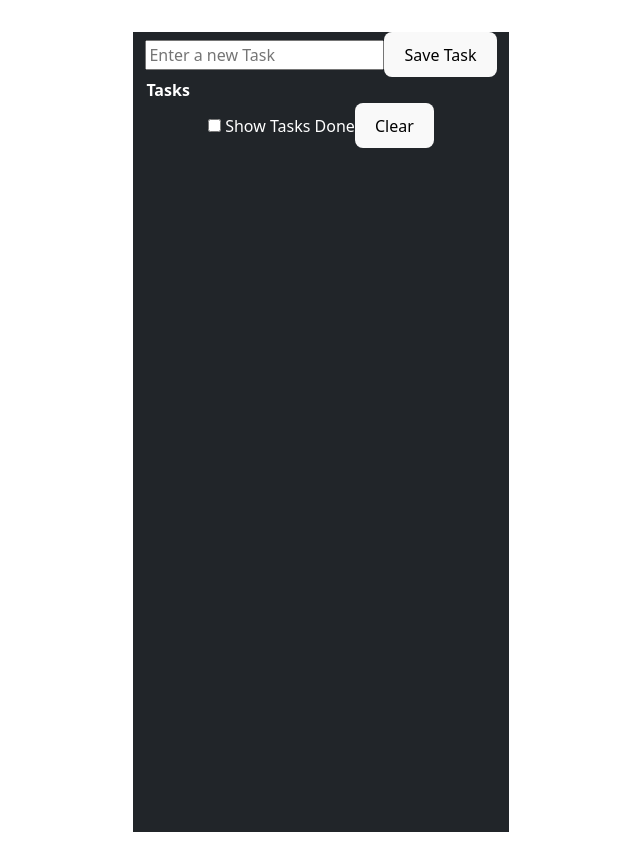
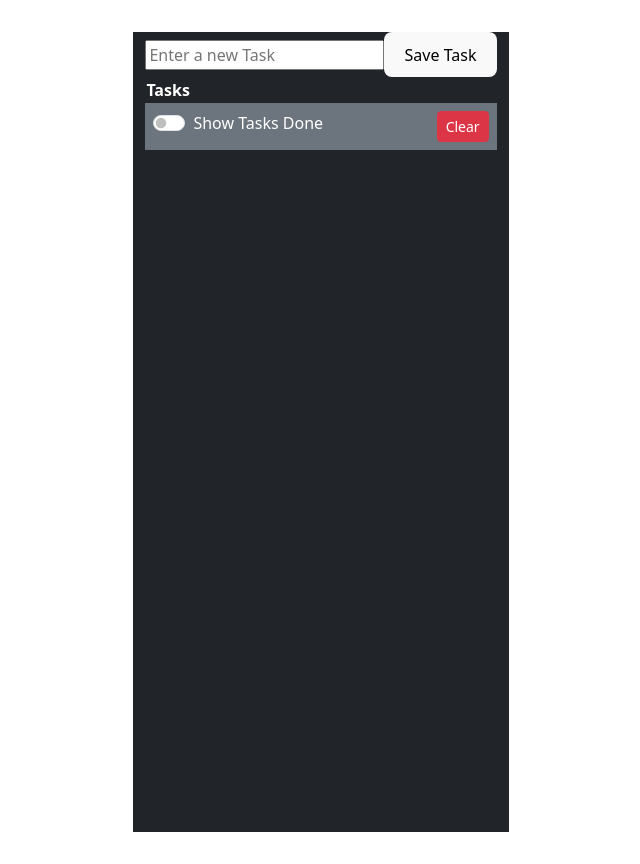
Before and after one commit to Erik161/REACT-Taskapp-localstorage, a React (Vite) app: page / in a window 1280 px wide. Shown: the whole page, without its empty margins (319-959 px from the left). Built offline with nearby package versions, Linux system fonts and the light colour scheme.

Commit message:
SweetAlert2 was installed for notification modal to delete tasks

```diff
--- a/package.json
+++ b/package.json
@@ -11,7 +11,9 @@
   "dependencies": {
     "bootstrap": "5.2.0",
     "react": "^18.2.0",
-    "react-dom": "^18.2.0"
+    "react-dom": "^18.2.0",
+    "sweetalert2": "^11.7.3",
+    "sweetalert2-react-content": "^5.0.7"
   },
   "devDependencies": {
     "@types/react": "^18.0.15",
--- a/src/components/VisibilityControl.jsx
+++ b/src/components/VisibilityControl.jsx
@@ -1,25 +1,53 @@
 import React from 'react'
+import Swal from 'sweetalert2';
+import withReactContent from 'sweetalert2-react-content';
+
+
+const MySwal = withReactContent(Swal);
+
 
 const VisibilityControl = ({isChecked, setShowCompleted, cleanTasks}) => {
 
 
     const handleDelete = () => {
-        if (window.confirm(`Are you sure you want to delete all ?`)) {
+      MySwal.fire({
+        title: 'Are you sure?',
+        text: "You won't be able to revert this!",
+        icon: 'warning',
+        showCancelButton: true,
+        confirmButtonColor: '#3085d6',
+        cancelButtonColor: '#d33',
+        confirmButtonText: 'Yes, delete all tasks!',
+      }).then((result) => {
+        if (result.isConfirmed) {
           cleanTasks();
+          MySwal.fire(
+            'Deleted!',
+            'All tasks have been deleted.',
+            'success'
+          );
         }
+      });
     };
 
 
+
+
+
   return (
-    <div>
+    <div className='d-flex justify-content-between bg-secondary text-white text-center p-2 border-secondary'>
+        <div className='form-check form-switch'>
           <input
+          className='form-check-input'
           type="checkbox"
           checked={isChecked}
           onChange={(e)=>setShowCompleted(e.target.checked)}
           /> {""}
           <label>Show Tasks Done</label>
+        </div>
 
-        <button onClick={handleDelete}>
+
+        <button onClick={handleDelete} className="btn btn-danger btn-sm">
             Clear
         </button>
     </div>
```
Also changed, not shown: 2 other files (tests, documents, lock files or other folders). Lines whose indentation alone changed are shown as unchanged.
